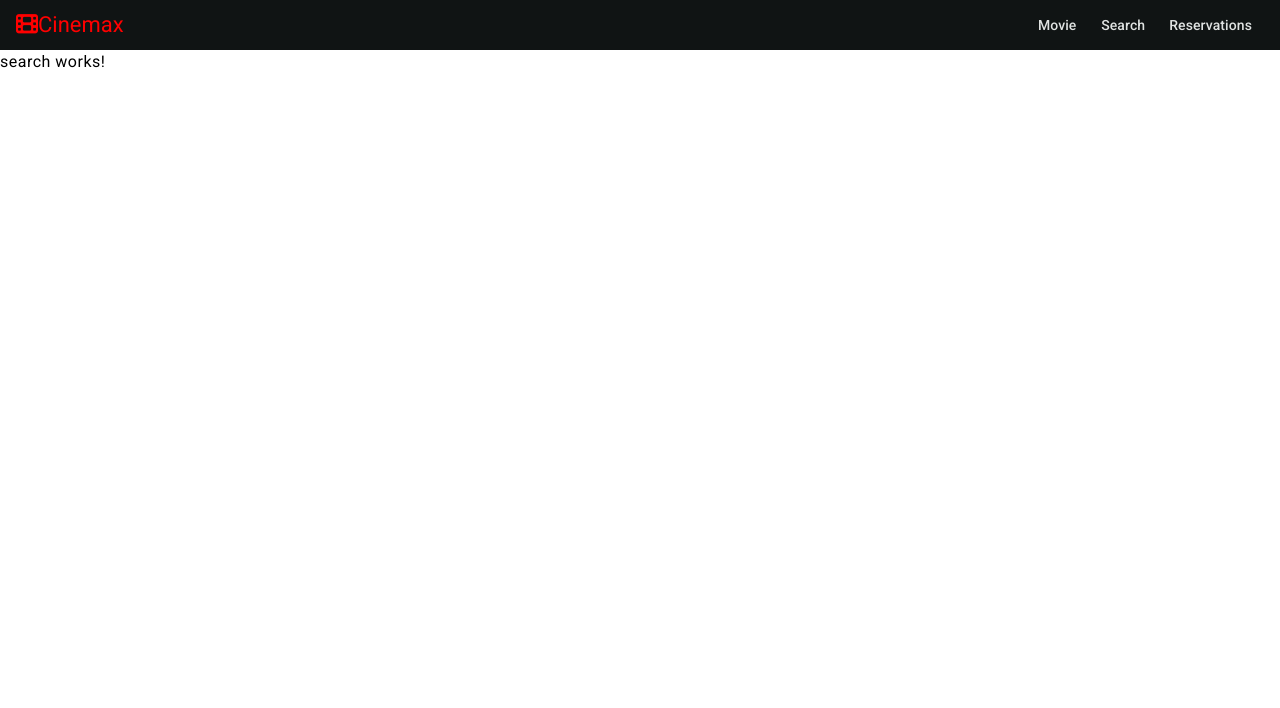
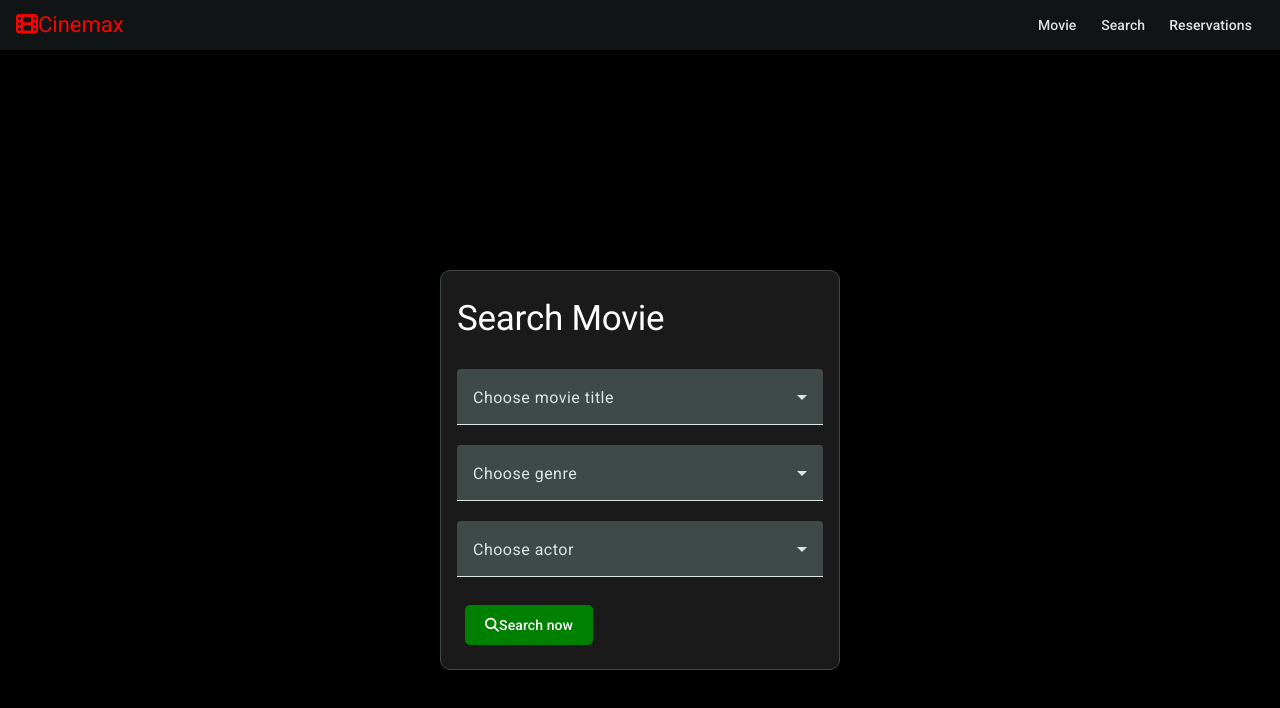
Before and after one commit to depavlovic/programiranje-korisnickog-interfejsa, an Angular app: page /search in a window 1280 px wide. Shown: the top 708 px of the page. Built offline with nearby package versions, Linux system fonts and the light colour scheme.

Commit message:
add search component

```diff
--- a/src/app/movie/movie.component.html
+++ b/src/app/movie/movie.component.html
@@ -11,8 +11,5 @@
       <p><strong>Cast:</strong> {{ movie.cast.join(', ') }}</p>
       <p><strong>Ticket Price:</strong> {{ movie.ticketPrice }} RSD</p>
     </mat-card-content>
-    <mat-card-footer>
-      <button mat-button (click)="reserve(film)">Reserve</button>
-    </mat-card-footer>
   </mat-card>
 </div>
--- a/src/app/search/search.component.css
+++ b/src/app/search/search.component.css
@@ -0,0 +1,35 @@
+h1{
+    color: white;
+    font-size: 35px;
+}
+.container {
+    background-color: black;
+    height: 100vh;
+    display: flex;
+    align-items: center;
+    justify-content: center;
+    padding: 20px;
+}
+
+.search-card {
+    background-color: rgba(255, 255, 255, 0.1);
+    color: white;
+    border-radius: 10px;
+    width: 400px;
+}
+
+mat-form-field {
+    width: 100%;
+}
+
+mat-card-actions a {
+    background-color: green;
+    color: white;
+    padding: 10px 20px;
+    border-radius: 5px;
+    text-decoration: none;
+}
+
+mat-card-actions a:hover {
+    color: white;
+}
--- a/src/app/search/search.component.html
+++ b/src/app/search/search.component.html
@@ -1 +1,33 @@
-<p>search works!</p>
+<div class="container search-container">
+    <mat-card appearance="outlined" class="search-card">
+        <mat-card-content>
+            <h1>Search Movie</h1>
+            <form class="example-form">
+                <mat-form-field>
+                    <mat-label>Choose movie title</mat-label>
+                    <mat-select>
+                      <mat-option [value]="movie.title" *ngFor="let movie of filteredMovies">{{movie.title}}</mat-option>
+                    </mat-select>
+                  </mat-form-field>
+                  <mat-form-field>
+                    <mat-label>Choose genre</mat-label>
+                    <mat-select>
+                      <mat-option [value]="movie.genre" *ngFor="let movie of filteredMovies">{{movie.genre}}</mat-option>
+                    </mat-select>
+                  </mat-form-field>
+                  <mat-form-field>
+                    <mat-label>Choose actor</mat-label>
+                    <mat-select>
+                      <mat-option [value]="movie.cast.join(',')" *ngFor="let movie of filteredMovies">{{movie.cast.join(',')}}</mat-option>
+                    </mat-select>
+                  </mat-form-field>
+
+              </form>
+              <mat-card-actions>
+                <a mat-button>
+                        <i class="fa-solid fa-search"></i>Search now
+                </a>
+              </mat-card-actions>
+        </mat-card-content>
+    </mat-card>
+</div>
--- a/src/app/search/search.component.ts
+++ b/src/app/search/search.component.ts
@@ -1,12 +1,42 @@
-import { Component } from '@angular/core';
+import { Component, OnInit } from '@angular/core';
+import {MatFormFieldModule} from '@angular/material/form-field';
+import {MatCardModule} from '@angular/material/card';
+import {MatButtonModule} from '@angular/material/button';
+import {MatInputModule} from '@angular/material/input';
+import {MatSelectModule} from '@angular/material/select';
+import { NgFor } from '@angular/common';
+import { Movie } from '../movie/movie.model';
+import { MovieListService } from '../movie-list.service';
+
+
 
 @Component({
   selector: 'app-search',
   standalone: true,
-  imports: [],
+  imports: [MatFormFieldModule,MatCardModule,MatButtonModule,MatInputModule,MatSelectModule,NgFor],
   templateUrl: './search.component.html',
   styleUrl: './search.component.css'
 })
-export class SearchComponent {
+export class SearchComponent implements OnInit {
+  movies: Movie[] = [];
+  filteredMovies: Movie[]=[];
+
+  searchTerm: string = '';
+
+  constructor(private movieListService: MovieListService) {}
+
+  ngOnInit(): void {
+    this.movies = this.movieListService.getMovies();
+    this.filteredMovies = this.movies;
+  }
+
+  onSearch() {
+    const term = this.searchTerm.toLowerCase();
+    this.filteredMovies = this.movies.filter(movie =>
+      movie.title.toLowerCase().includes(term) ||
+      movie.genre.toLowerCase().includes(term) ||
+      movie.cast.some(actor => actor.toLowerCase().includes(term))
+    );
+  }
 
 }
```
